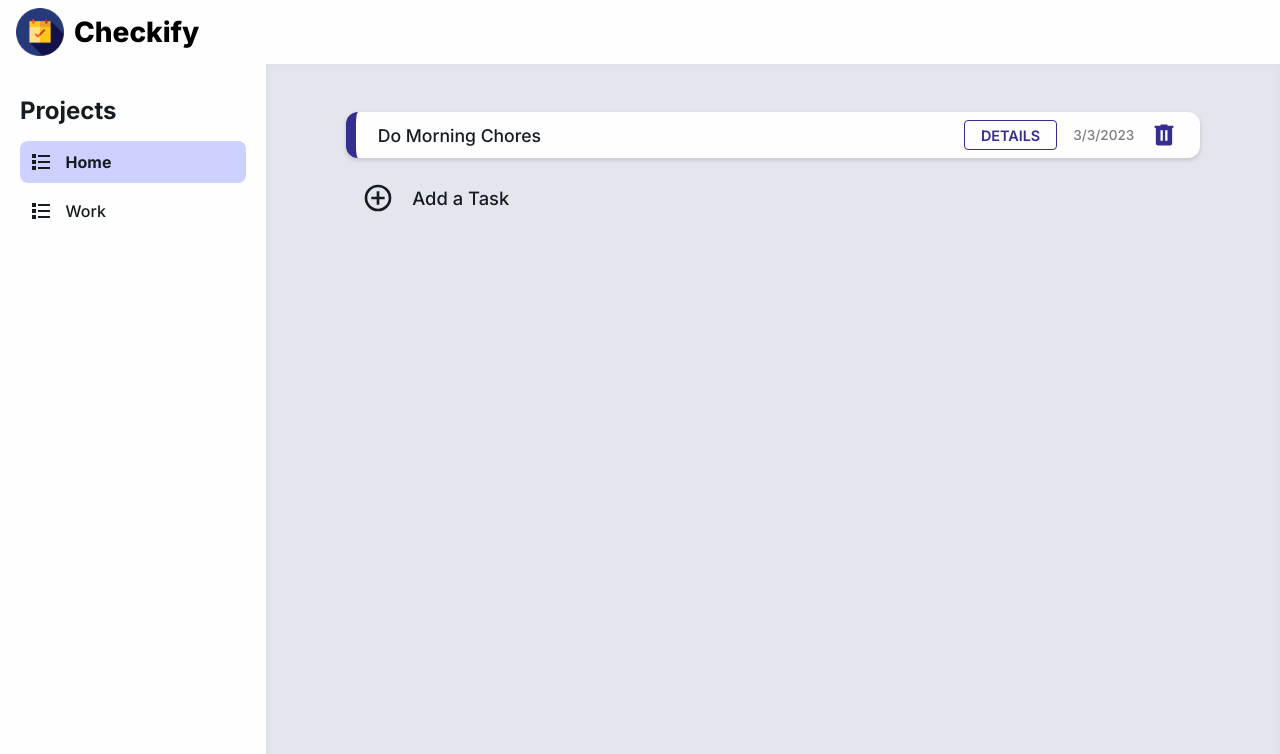
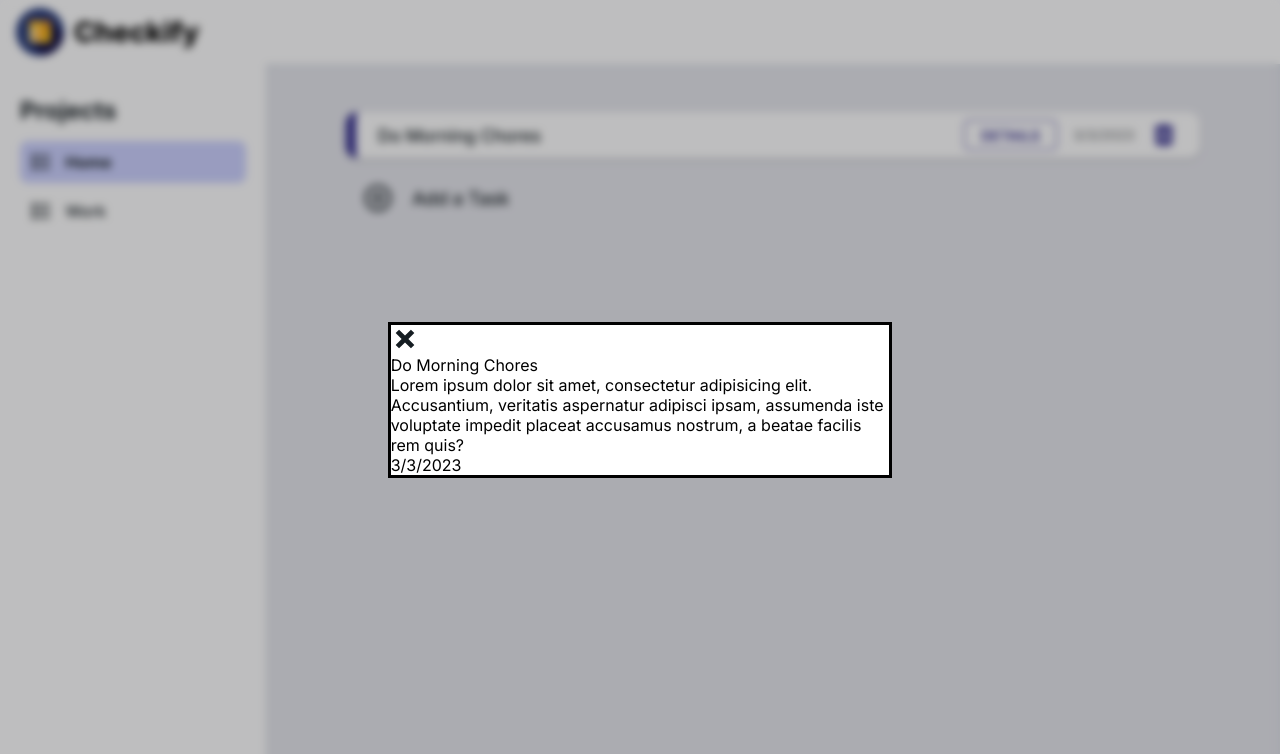
Before and after one commit to Luzefiru/odin-todo-list, a website built with webpack: page dist/index.html in a window 1280 px wide. Both pictures are taken after a click on the button "DETAILS". Shown: the top 754 px of the page. Built offline with nearby package versions, Linux system fonts and the light colour scheme.

Commit message:
feat: add modal styles

```diff
--- a/src/index.js
+++ b/src/index.js
@@ -10,3 +10,9 @@ console.log('Selected Project:', ProjectDataHandler.getSelectedProject());
 
 // initializes the AddATaskButton in that project
 ViewModule.initializeAddATaskButton();
+
+const modal = document.querySelector('.task--modal');
+const modalOpenBtn = document.querySelector('.modal-open');
+modalOpenBtn.addEventListener('click', () => {
+  modal.showModal();
+});
```
Also changed, not shown: dist/index.html, dist/main.js, dist/style.css, res/close-thick.svg (added), res/window-close.svg (deleted).
